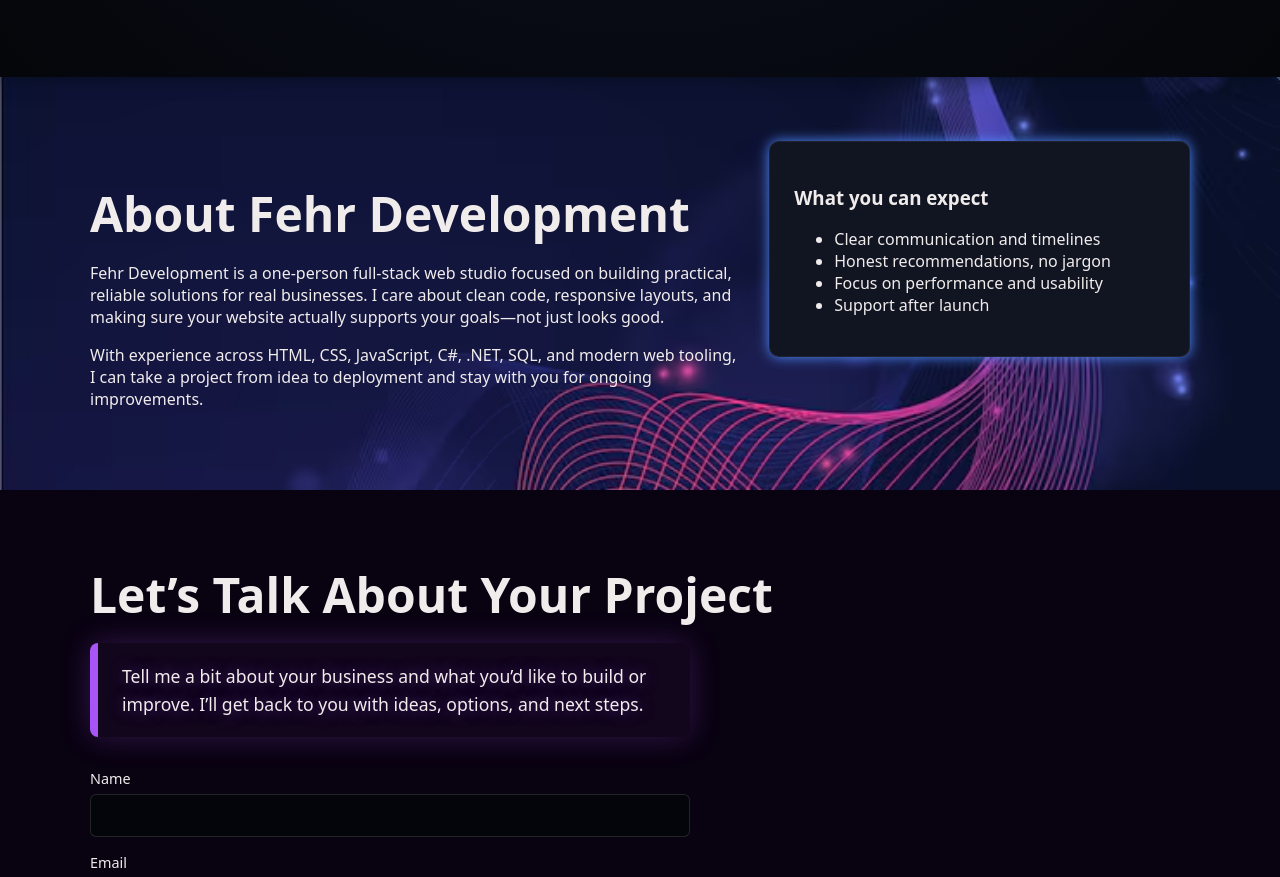
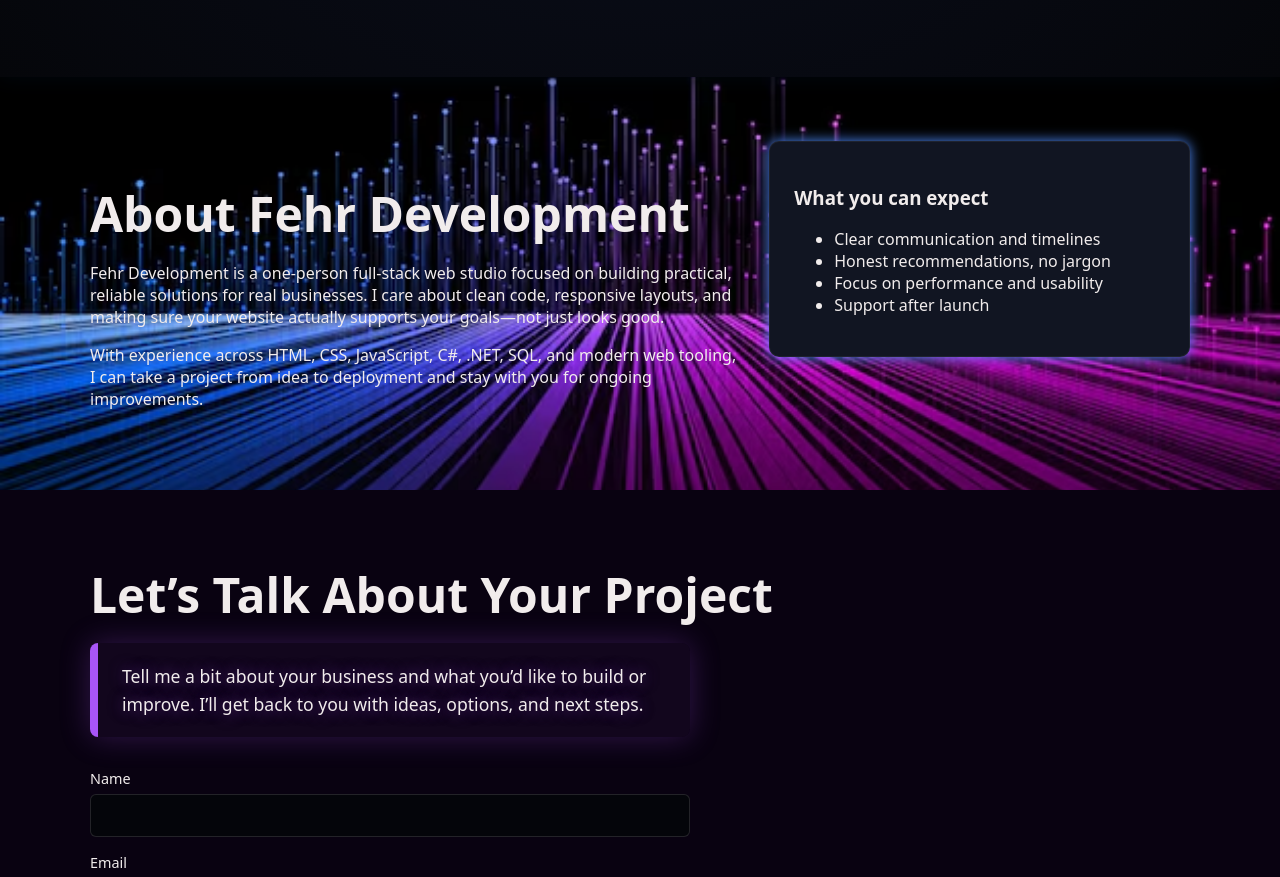
Before and after one commit to FehrDevelopment/FehrWebsite2026, a website: page index.html in a window 1280 px wide. Shown: the part 1914-2791 px from the top of the page. Drawn offline with Linux system fonts and the light colour scheme.

Commit message:
Change background image in section-light class

```diff
--- a/styles.css
+++ b/styles.css
@@ -218,7 +218,7 @@ background: linear-gradient(to right, #b6bfe1, #d9d9e3); /* clean white card for
 
 
 .section-light {
-    background: url("images/purple-background-24.webp") center/cover no-repeat;
+    background: url("images/purple-background-22.webp") center/cover no-repeat;
     width: 100%;
     padding: 4rem 0;
 }
```
